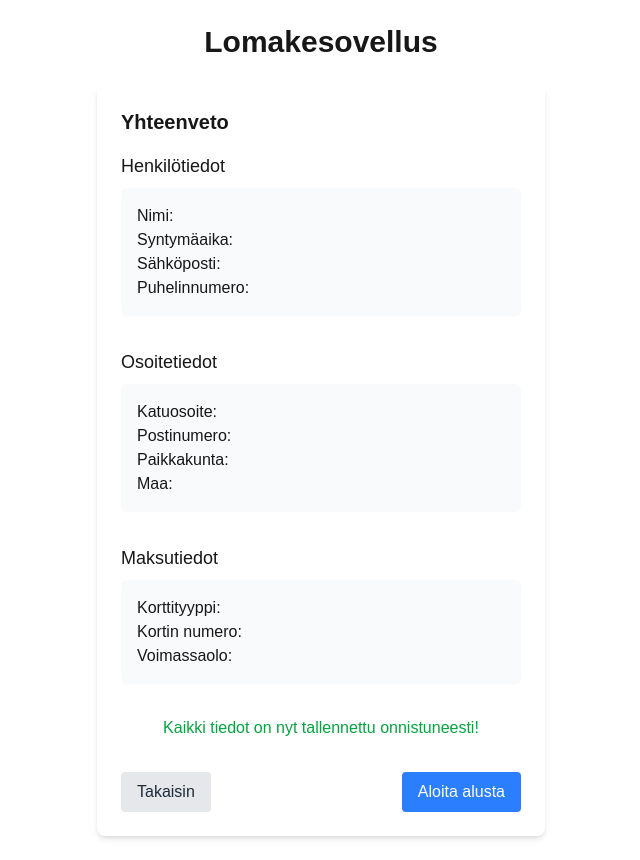
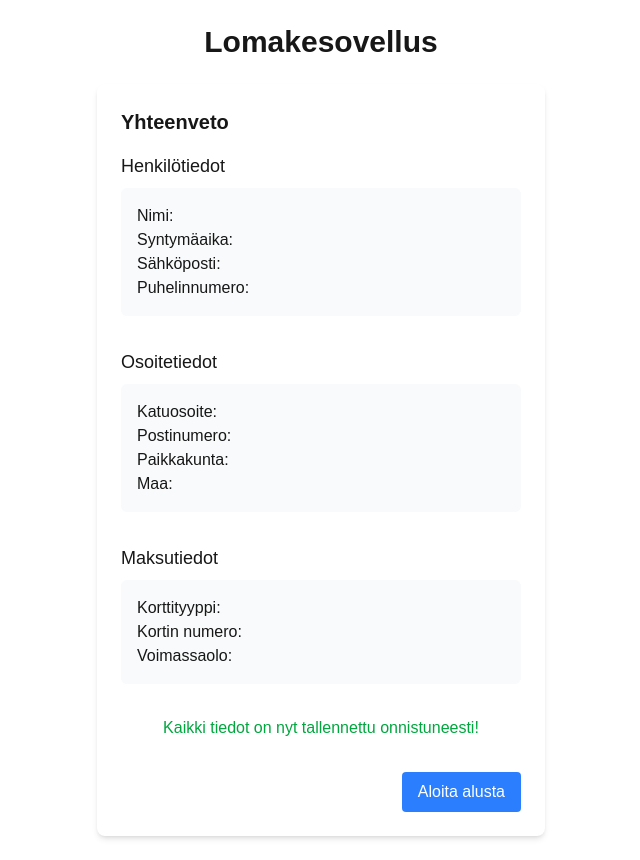
Before and after one commit to mikesmallhelp/claude-test, a Next.js app: page /yhteenveto in a window 1280 px wide. Shown: the whole page, without its empty margins (319-959 px from the left). Built offline with nearby package versions, Linux system fonts and the light colour scheme.

Commit message:
Remove back button

```diff
--- a/src/components/NavigationButtons.tsx
+++ b/src/components/NavigationButtons.tsx
@@ -20,16 +20,7 @@ export default function NavigationButtons({
 }: NavigationButtonsProps) {
   return (
     <div className="flex justify-between mt-8">
-      {backUrl ? (
-        <Link
-          href={backUrl}
-          className="px-4 py-2 bg-gray-200 text-gray-800 rounded hover:bg-gray-300 transition-colors"
-        >
-          Takaisin
-        </Link>
-      ) : (
-        <div></div>
-      )}
+      <div></div>
 
       {onSubmit ? (
         <button
```
